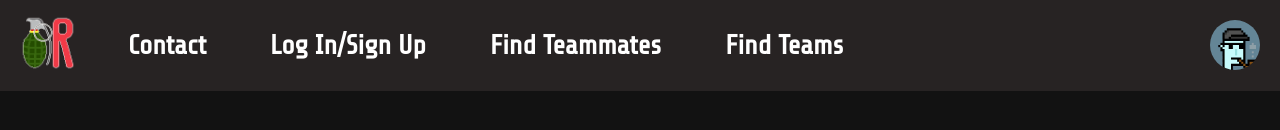
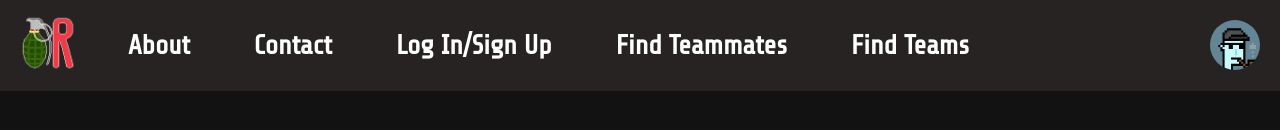
Before and after one commit to tim-lillig/frag-recruit, a React (Create React App) app: page / in a window 1280 px wide. Shown: the top 130 px of the page. Built offline with nearby package versions, Linux system fonts and the light colour scheme.

Commit message:
about section

```diff
--- a/src/App.js
+++ b/src/App.js
@@ -36,6 +36,7 @@ function App() {
       <Route path="/users" component={GetUsers} />
       <Route path="/team-info" component={TeamInfo} />
       <Route path="/teams" component={Teams} />
+      <Route path="/about" component={About} />
     </div>
   );
 }
--- a/src/Components/Navbar.js
+++ b/src/Components/Navbar.js
@@ -8,6 +8,7 @@ function Navbar() {
     return (
         <div class="topnav">
             <Link to="/"><img className= "logo1" src={logo} alt="Logo" /></Link>
+            <b><Link to="/about">About</Link></b>
             <b><Link to="/contact">Contact</Link></b>
             <b><Link to="/login">Log In/Sign Up</Link></b>
             <b><Link to="/users">Find Teammates</Link></b>
```
